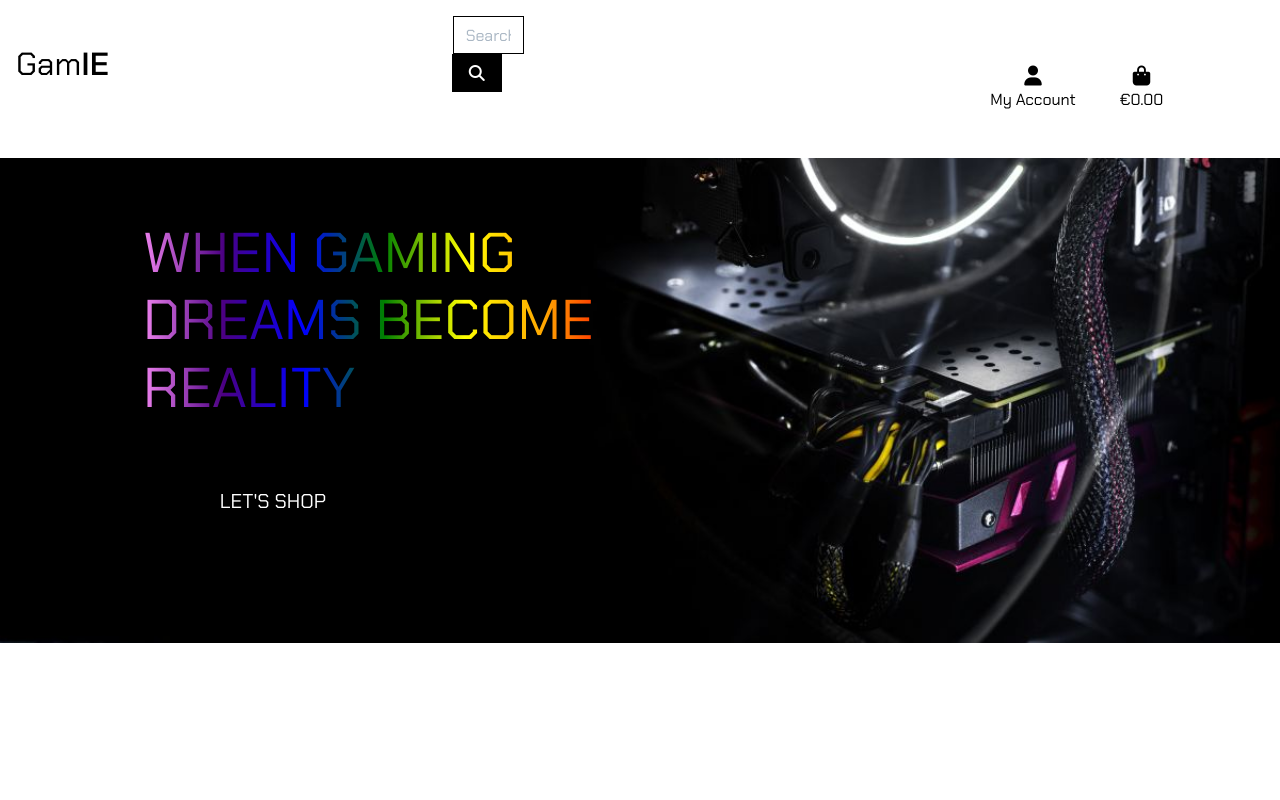
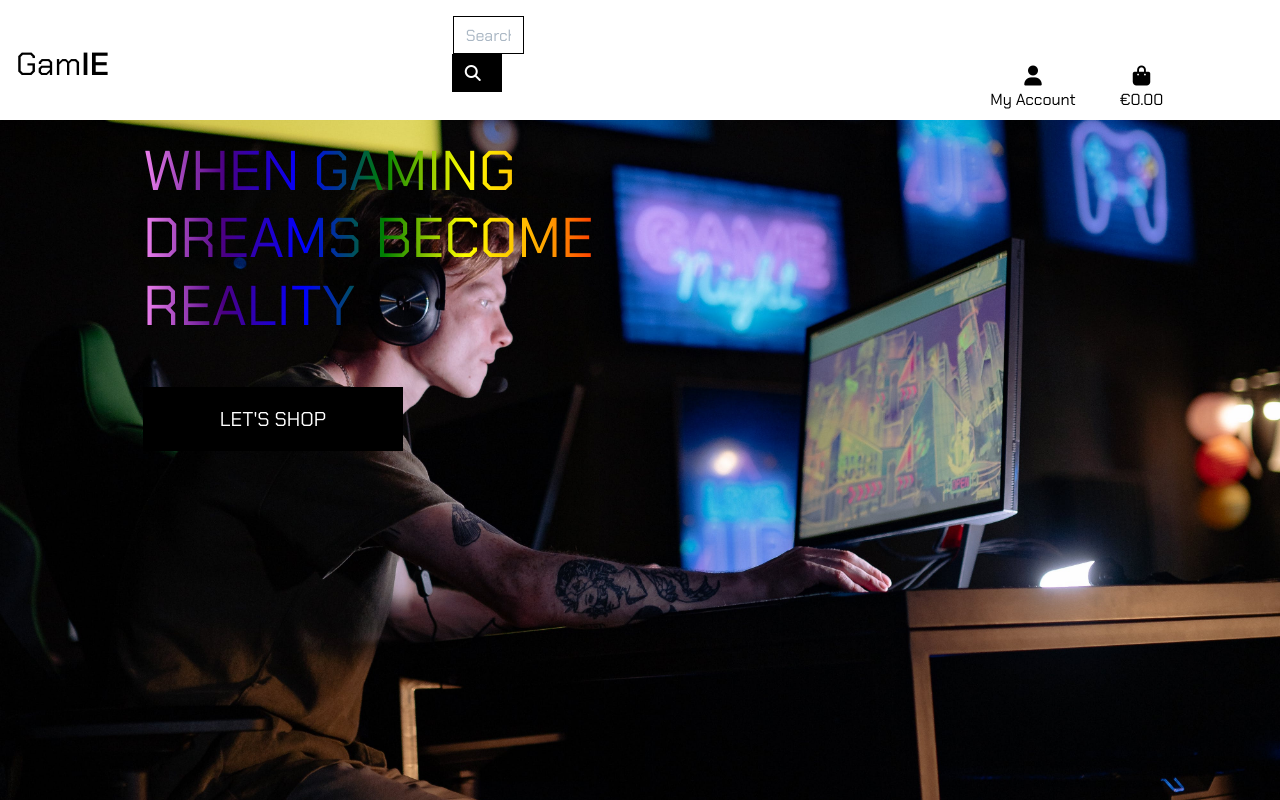
Before and after one commit to shahbakhat/GamIE, a Django app: page / in a window 1280 px wide. Run offline with Django 4.2, Linux system fonts and the light colour scheme; some libraries are stand-ins or nearby versions.

Commit message:
finished homepage

```diff
--- a/static/css/base.css
+++ b/static/css/base.css
@@ -3,9 +3,9 @@
 }
 
 body{
-    background: url(/media/black-banner.jpg) no-repeat center center fixed;
-    background-size: contain;
-    height: calc(100vh);
+    background: url(/media/gamer.jpg) no-repeat center center fixed;
+    background-size: cover;
+    height: calc(100vh - 164px);
     color: #555;
     font-family: 'Chakra Petch';
 }
@@ -31,13 +31,14 @@
     transform-origin: bottom ;
 }
 
+
 /* from Bulma */
 .icon {
-    align-items: center;
-    display: inline-flex;
-    justify-content: center;
-    height: 1.5rem;
-    width: 1.5rem;
+    align-items: center ;
+    display: inline-flex  ;
+    justify-content: center  t;
+    height: 1.5rem ;
+    width: 1.5rem  ;
 }
 
 
--- a/templates/base.html
+++ b/templates/base.html
@@ -37,13 +37,13 @@
 <title>GamIE{%block extra_title%}{%endblock%}</title>
 <body>
 <header class="conatainer-fluid fixed-top">
-    <div id="topnav" class="row ng-bg-white pt-lg-2 d-none d-lg-flex ">
+    <div id="topnav" class="row bg-white pt-lg-2 d-none d-lg-flex ">
         <div class="col-12 col-lg-4 my-auto py-1 py-lg-0 text-center text-lg-left">
             <a href="{% url 'home' %}" class="nav-link main-logo-link">
                 <h2 class="logo-font text-black my-0">Gam<strong>IE</strong></h2>
         </div>
-        <div class="col-12 col-lg-4  my-auto py-1 py-lg-0 ">
-            <form method="GET" action="}">
+        <div class="col-12 col-lg-4 my-auto py-1 py-lg-0">
+            <form method="GET" action="">
                 <div class="input-group w-100">
                     <input class="form-control border border-black rounded-0" type="text" name="q" placeholder="Search our site">
                     <div class="input-group-append">
```
Also changed, not shown: media/gamer.jpg (added).
